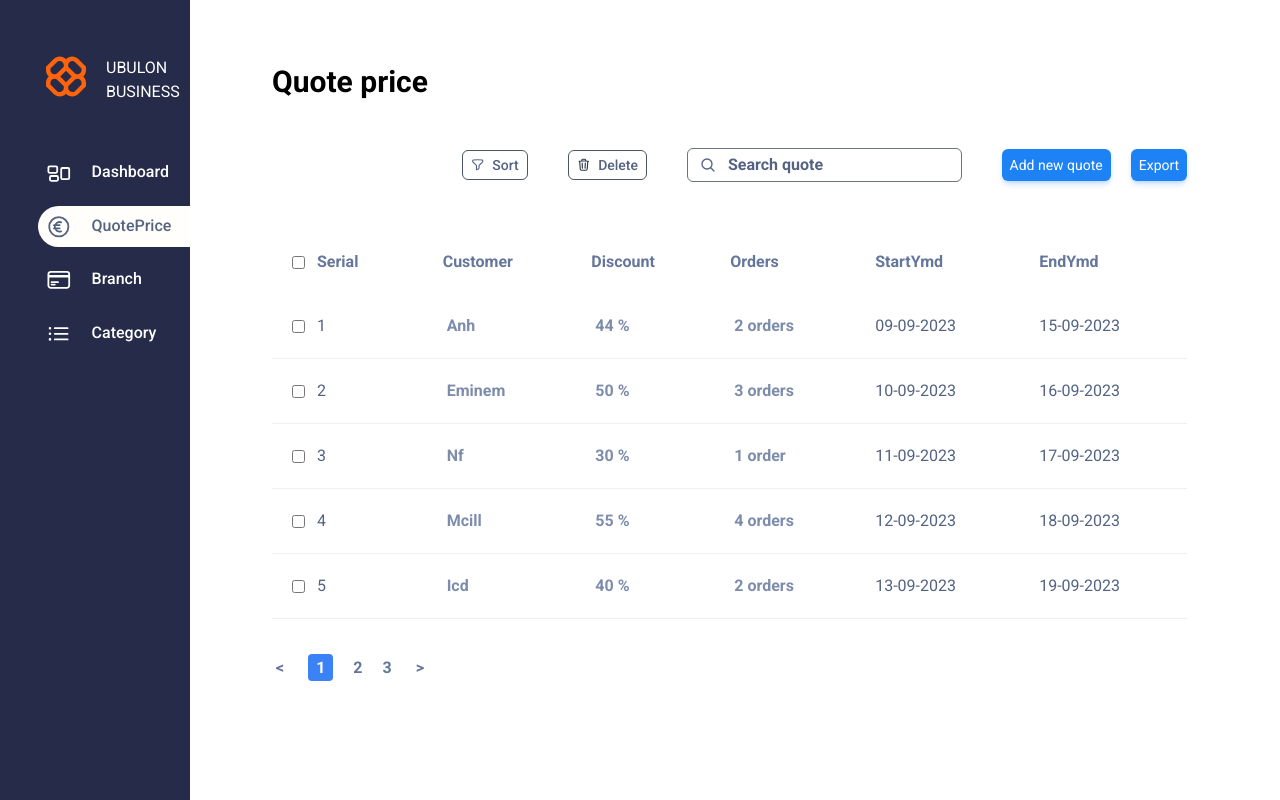
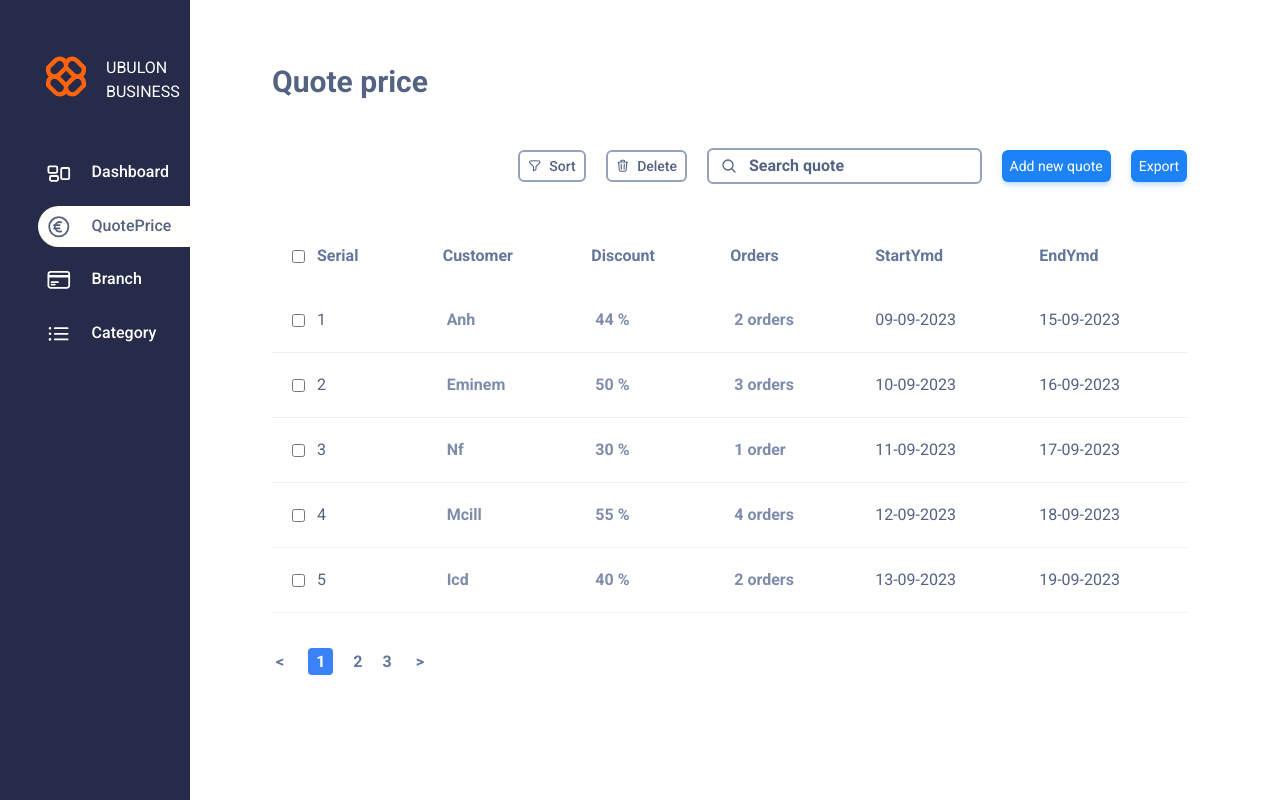
Before and after one commit to NNQA/UbolnFe, a React (Vite) app: page /admin/QuotePrice in a window 1280 px wide. Built offline with nearby package versions, Linux system fonts and the light colour scheme.

Commit message:
refactor: refactor Ui

```diff
--- a/src/components/Search.tsx
+++ b/src/components/Search.tsx
@@ -29,7 +29,7 @@ const Search = ({ className }: searchProps): React.ReactElement => {
   return (
     <div
       className={clsx(
-        "flex items-center justify-between border-[1px] border-solid rounded-md border-gray-500 px-3 py-1",
+        "flex items-center justify-between border-[2px] border-solid rounded-md border-fiord-cfg-100 px-3 py-1",
         className
       )}
     >
--- a/src/components/Secondarybutton.tsx
+++ b/src/components/Secondarybutton.tsx
@@ -13,7 +13,7 @@ const Secondarybutton = ({
   return (
     <button
       className={clsx(
-        "w-fit border-[1px] border-gray-600 border-solid rounded-md",
+        "w-fit border-[2px] border-fiord-cfg-100 border-solid rounded-md",
         className
       )}
       onClick={onClick}
--- /dev/null
+++ b/src/components/admin/cartaddQuote/cart-quote.tsx
@@ -0,0 +1,7 @@
+import React from "react";
+
+function Cartquote() {
+  return <div>cart-quote</div>;
+}
+
+export default Cartquote;
--- a/src/components/layout/layout-admin-main.tsx
+++ b/src/components/layout/layout-admin-main.tsx
@@ -46,7 +46,7 @@ const LayoutMain = ({ children, title }: quoteInter): React.ReactElement => {
         variants={container}
         initial="hidden"
         animate="visible"
-        className="flex overflow-hidden"
+        className="flex overflow-hidden text-fiord-cfg-400"
       >
         {words?.map((item, idx) => (
           <motion.p variants={child} key={idx}>
--- a/src/route/admin/CreateQuotePrice/index.tsx
+++ b/src/route/admin/CreateQuotePrice/index.tsx
@@ -15,8 +15,8 @@ function QuotePrice() {
 
   return (
     <LayoutMain title="Quote price">
-      <div className="flex flex-col gap-12">
-        <div className="w-full flex justify-end gap-10 items-center">
+      <div className="flex flex-col gap-10">
+        <div className="w-full flex justify-end gap-5 items-center">
           <Secondarybutton className="flex flex-row gap-2 cursor-pointer justify-center items-center px-2 py-1">
             <Icon
               iconName="FunnelIcon"
@@ -31,7 +31,7 @@ function QuotePrice() {
             <div>
               <Icon
                 iconName="TrashIcon"
-                className="text-fiord-cfg-600 h-[13.5px] [&>path]:stroke-[2]"
+                className="text-fiord-cfg-400 h-[13.5px] [&>path]:stroke-[2]"
               ></Icon>
             </div>
             <div className="font-medium text-sm">
```
Also changed, not shown: src/components/cart.tsx (added).
